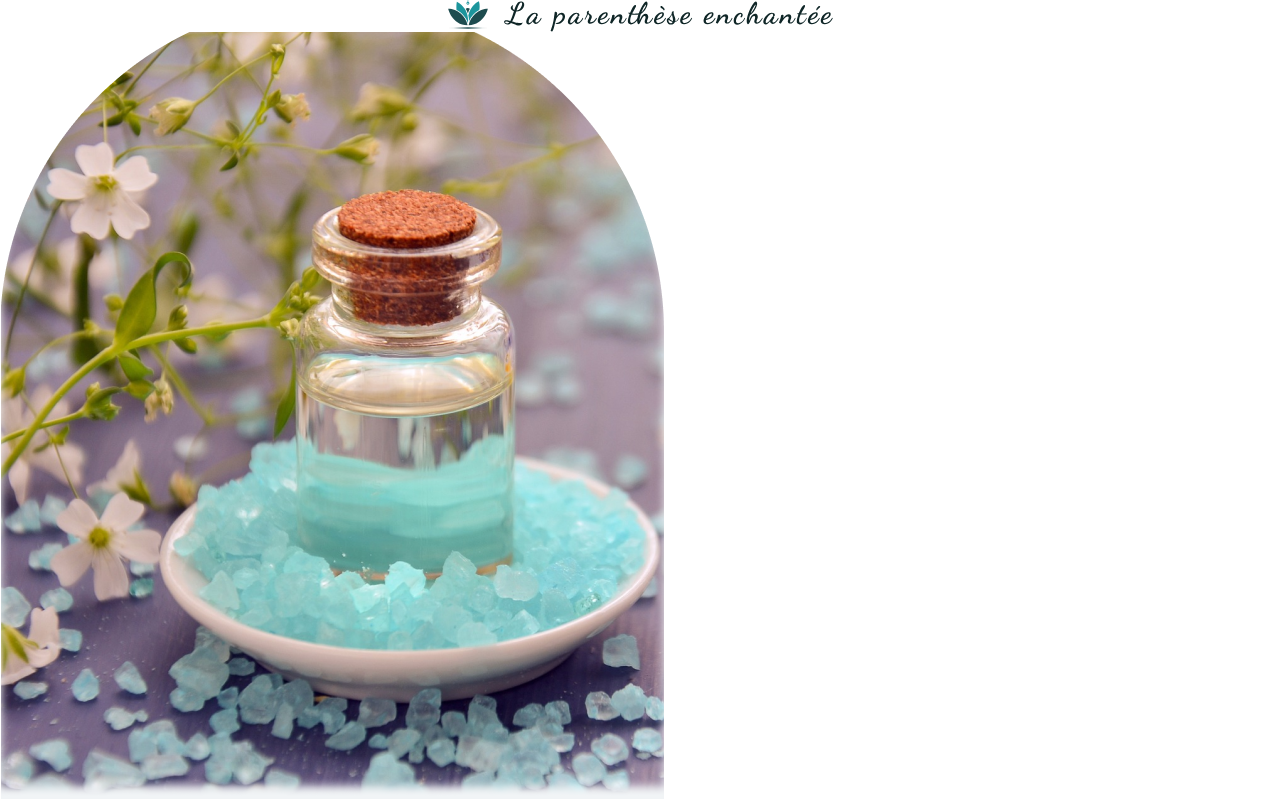
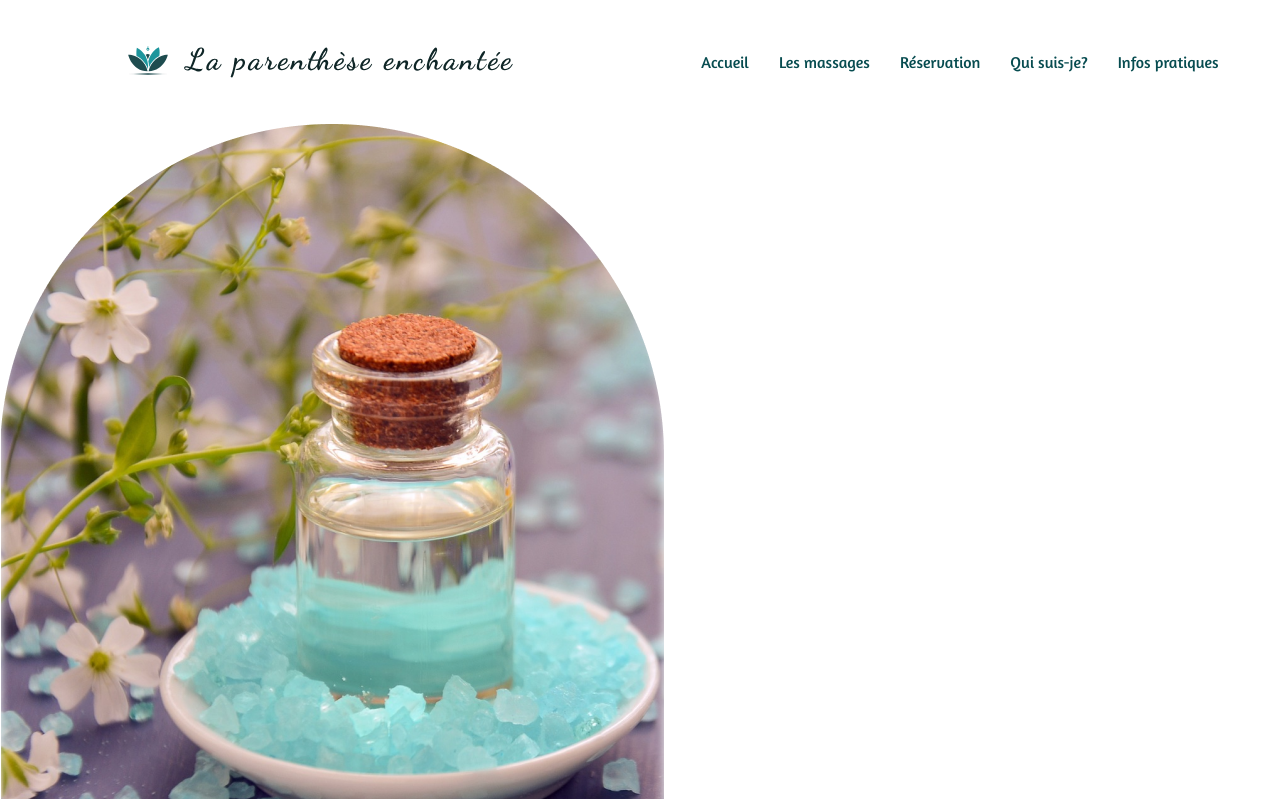
Before and after one commit to WandoCode/la-parenthese-website, a plain HTML site: page index.html in a window 1280 px wide. Shown: the top 799 px of the page. Drawn offline with Linux system fonts and the light colour scheme.

Commit message:
Add main nav responsive for desktop

```diff
--- a/app.js
+++ b/app.js
@@ -6,7 +6,7 @@ let burgerMenuIsOpen = false
 
 markActiveNavLinks()
 
-// When the page load, menu is closed: links can't be focused
+// When the page load in mobile, menu is closed: links can't be focused
 toogleMenuIsFocusable()
 
 menuButton.addEventListener('click', openMobileMenu)
--- a/stylesheets/components/_nav.scss
+++ b/stylesheets/components/_nav.scss
@@ -1,8 +1,14 @@
+@use '../abstracts/' as *;
+
 .nav {
   &__list {
     display: flex;
     flex-direction: column;
     align-items: center;
     gap: 30px;
+
+    @include breakpoint('large') {
+      flex-direction: row;
+    }
   }
 }
--- a/stylesheets/layout/_header.scss
+++ b/stylesheets/layout/_header.scss
@@ -2,17 +2,24 @@
 
 .header {
   position: fixed;
+
   display: grid;
   justify-items: center;
 
   width: 100%;
+
   background-color: white;
+
+  @include breakpoint('large') {
+    position: relative;
+
+    display: flex;
+  }
 
   & #open-menu-btn,
   #close-menu-btn {
     justify-self: end;
 
-    color: var(--clr-primary-300);
     background-color: transparent;
     border: none;
   }
@@ -20,30 +27,45 @@
   &__first {
     display: grid;
     justify-items: center;
+
+    width: 100%;
     z-index: 10;
-    width: 100%;
 
     background-color: white;
+
+    @include breakpoint('large') {
+      align-items: center;
+    }
   }
 
   &__nav {
     position: absolute;
-    top: 100%;
+    bottom: 0%;
+
     display: flex;
-    padding-block: in-rem(50);
-    gap: in-rem(50);
     flex-direction: column;
     align-items: center;
+    gap: in-rem(50);
+
     width: 100%;
 
-    translate: 0 -150%;
+    padding-block: in-rem(50);
+
     z-index: 0;
-    background-color: gray; // TODO: A changer
 
     transition: 0.75s;
+
+    background-color: gray;
+
+    @include breakpoint('large') {
+      position: relative;
+
+      translate: 0;
+      background-color: transparent;
+    }
   }
 
   .show-menu {
-    translate: 0 0;
+    translate: 0 100%;
   }
 }
```
Also changed, not shown: stylesheets/main.css, 1 other file.
